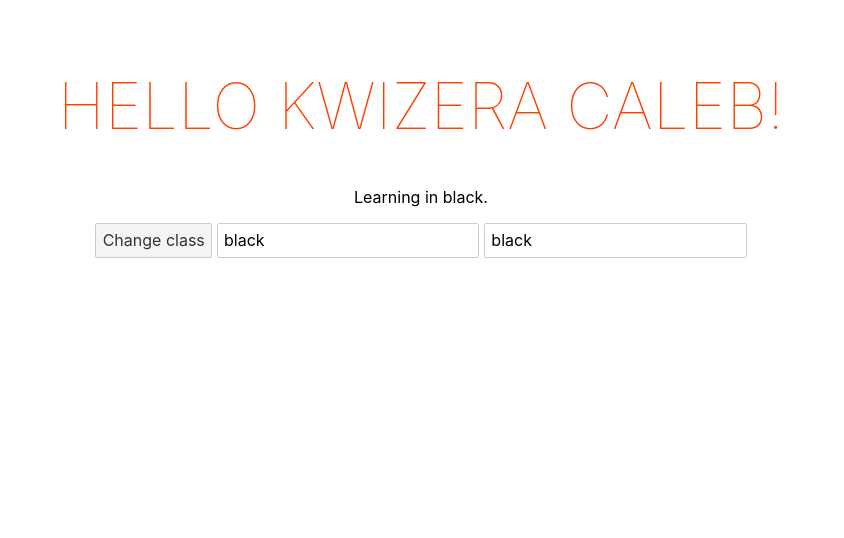
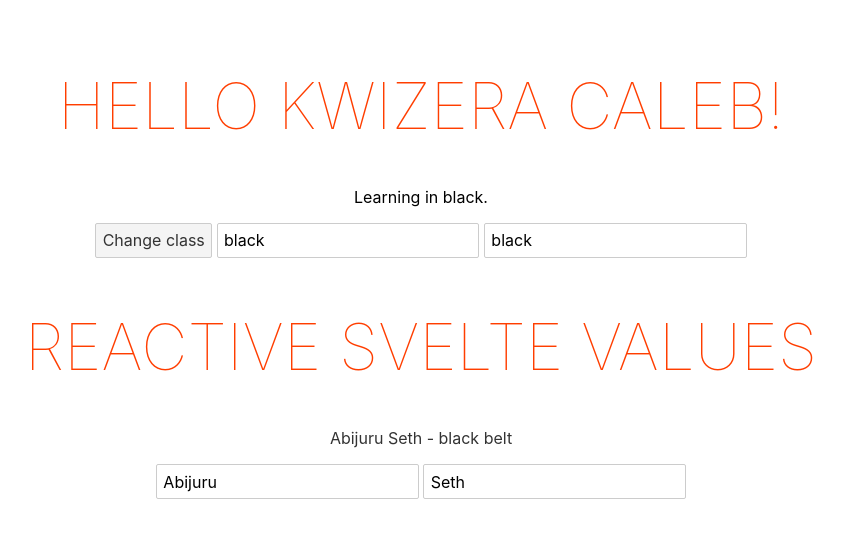
Before and after one commit to Abi-Seth/svelteapp, a Svelte app: page / in a window 1280 px wide. Shown: the top 538 px of the page, without its empty margins (219-1063 px from the left). Built offline with nearby package versions, Linux system fonts and the light colour scheme.

Commit message:
New: reactive value in svelte

```diff
--- a/src/App.svelte
+++ b/src/App.svelte
@@ -9,6 +9,22 @@
 	const handleEventBind = (e) => {
 		beltColor = e.target.value;
 	}
+
+	//reactive values
+	let firstname = 'Abijuru';
+	let lastname = 'Seth';
+
+	$: firstname;
+	$: lastname;
+
+	$: fullnames = `${firstname} ${lastname}`;
+
+	$: console.warn(firstname);
+
+	$: {
+		console.log(firstname);
+		console.log(lastname);
+	}
 </script>
 
 <main>
@@ -17,6 +33,11 @@
 	<button on:click={handleClick}>Change class</button>
 	<input type="text" on:input={handleEventBind} value={beltColor}>
 	<input type="text" bind:value={beltColor}>
+
+	<h1>Reactive svelte values</h1>
+	<p>{fullnames} - {beltColor} belt</p>
+	<input type="text" bind:value={firstname}>
+	<input type="text" bind:value={lastname}>
 </main>
 
 <style>
```
